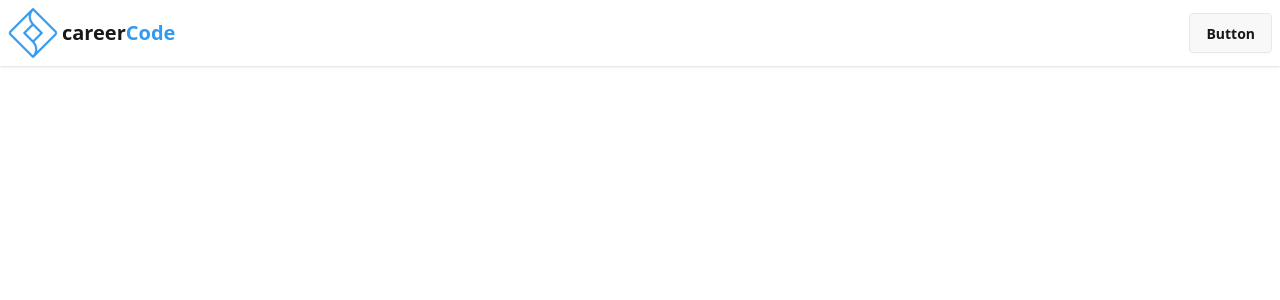
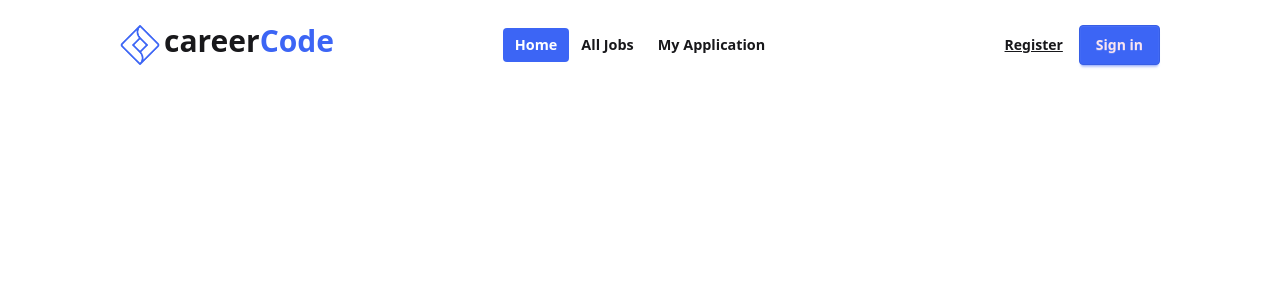
Before and after one commit to shazzed-76/career-code-client-side, a React (Vite) app: page / in a window 1280 px wide. Shown: the top 300 px of the page. Built offline with nearby package versions, Linux system fonts and the light colour scheme; no server answers.

Commit message:
navbar section completed

```diff
--- a/src/Context/AuthProvider/AuthProvider.jsx
+++ b/src/Context/AuthProvider/AuthProvider.jsx
@@ -1,4 +1,4 @@
-import React, { useEffect, useState } from 'react';
+import React, { createContext, useEffect, useState } from 'react';
 import { getAuth, createUserWithEmailAndPassword, signInWithEmailAndPassword, signOut, onAuthStateChanged } from "firebase/auth";
 import { app } from '../../firebase/firebase_config';
 
@@ -7,7 +7,7 @@ export const  AuthContext = createContext();
 
 const AuthProvider = ({ children }) => {
     const [ user, setUser ] = useState(null);
-    const [ loading, setLoading ] = (true);
+    const [ loading, setLoading ] = useState(true);
     const auth = getAuth(app);
 
 
@@ -38,7 +38,7 @@ const AuthProvider = ({ children }) => {
         return () => unSubscribe()
     }, [])
 
-    authData = {
+    const authData = {
         user,
         createUser,
         singInUser,
@@ -47,7 +47,7 @@ const AuthProvider = ({ children }) => {
     }
 
     return (
-       <AuthContext value={auth}>
+       <AuthContext value={authData}>
             { children }
        </AuthContext>
     );
--- /dev/null
+++ b/src/Hooks/useAuth.js
@@ -0,0 +1,9 @@
+import React, { use } from 'react';
+import { AuthContext } from '../Context/AuthProvider/AuthProvider';
+
+const useAuth = () => {
+    const authData = use(AuthContext)
+    return authData
+};
+
+export default useAuth;
--- a/src/Layout/MainLayout.jsx
+++ b/src/Layout/MainLayout.jsx
@@ -1,5 +1,5 @@
 import React from 'react';
-import Navbar from '../components/Navbar';
+import Navbar from '../components/Navbar/Navbar';
 
 const MainLayout = () => {
     return (
--- /dev/null
+++ b/src/components/Links.jsx
@@ -0,0 +1,35 @@
+import React from 'react';
+import { NavLink } from 'react-router';
+import useAuth from '../Hooks/useAuth';
+
+const Links = () => {
+    const { user } = useAuth();
+
+    return (
+      <>
+        <li>
+          <NavLink to="/">Home</NavLink>
+        </li>
+        <li>
+          <NavLink to="/jobs">All Jobs</NavLink>
+        </li>
+        <li>
+          <NavLink to="/application/my">My Application</NavLink>
+        </li>
+        {user ? (
+          <button className="block md:hidden">Log out</button>
+        ) : (
+          <>
+            <li>
+              <NavLink to="auth/register" className="block md:hidden">Register</NavLink>
+            </li>
+            <li>
+              <NavLink to="auth/sign-in" className="block md:hidden">Sign in</NavLink>
+            </li>
+          </>
+        )}
+      </>
+    );
+};
+
+export default Links;
--- /dev/null
+++ b/src/components/Navbar/Navbar.css
@@ -0,0 +1,10 @@
+ul a {
+    font-size: 0.9rem;
+    font-weight: 600;
+}
+
+
+.active {
+    background-color: #3c65f5;
+    color: #fff;
+}
--- a/src/components/Navbar.jsx
+++ b/src/components/Navbar/Navbar.jsx
@@ -1,9 +1,16 @@
 import React from 'react';
-import logo from '../assets/image/logo.png'
+import './Navbar.css'
+import logo from '../../assets/image/logo.png'
+import Links from '../Links';
+import UserProfile from '../UserProfile/UserProfile';
+import useAuth from '../../Hooks/useAuth';
 
 const Navbar = () => {
+  const { user } = useAuth();
+
+
     return (
-      <div className="navbar bg-base-100 shadow-sm">
+      <div className="navbar bg-base-100 px-5 md:px-30 py-5">
         <div className="navbar-start">
           <div className="dropdown">
             <div tabIndex={0} role="button" className="btn btn-ghost lg:hidden">
@@ -26,20 +33,38 @@ const Navbar = () => {
             <ul
               tabIndex={0}
               className="menu menu-sm dropdown-content bg-base-100 rounded-box z-1 mt-3 w-52 p-2 shadow"
-            ></ul>
+            >
+              <Links />
+            </ul>
           </div>
           <a className="flex gap-1 items-center">
-            <img className="max-w-[50px]" src={logo} alt="company image" />
-            <h1 className="text-xl font-bold">
-              career<span className='text-[#339af0]'>Code</span>
+            <img className="max-w-[40px]" src={logo} alt="company image" />
+            <h1 className="text-2xl md:text-3xl font-bold mb-2">
+              career<span className="text-secondary">Code</span>
             </h1>
           </a>
         </div>
         <div className="navbar-center hidden lg:flex">
-          <ul className="menu menu-horizontal px-1"></ul>
+          <ul className="menu menu-horizontal px-1">
+            <Links />
+          </ul>
         </div>
         <div className="navbar-end">
-          <a className="btn">Button</a>
+          {user ? (
+            <>
+              <UserProfile />
+              <button>Log out</button>
+            </>
+          ) : (
+            <>
+              <button className="btn underline text-sm border-none bg-transparent font-semibold shadow-none">
+                Register
+              </button>
+              <button className="btn btn-secondary text-sm">
+                Sign in
+              </button>
+            </>
+          )}
         </div>
       </div>
     );
--- /dev/null
+++ b/src/components/UserProfile/UserProfile.jsx
@@ -0,0 +1,13 @@
+import React from 'react';
+
+const UserProfile = ({user}) => {
+    return (
+      <div className="avatar">
+        <div className="ring-primary ring-offset-base-100 w-24 rounded-full ring-2 ring-offset-2">
+          <img src={user?.photoURL} />
+        </div>
+      </div>
+    );
+};
+
+export default UserProfile;
--- a/src/index.css
+++ b/src/index.css
@@ -1,2 +1,9 @@
 @import "tailwindcss";
 @plugin "daisyui";
+
+@plugin "daisyui/theme" {
+    name: "light";
+    default: true;
+    --color-primary: #05264e;
+    --color-secondary: #3c65f5;
+}
```
Also changed, not shown: src/main.jsx (+13 -10 lines), src/assets/image/logo.png.
